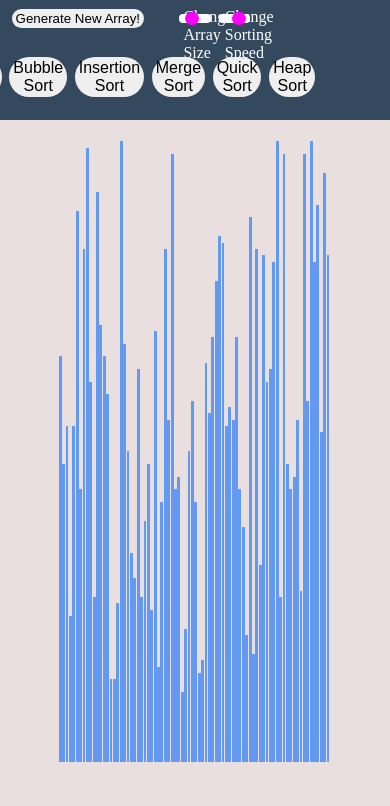
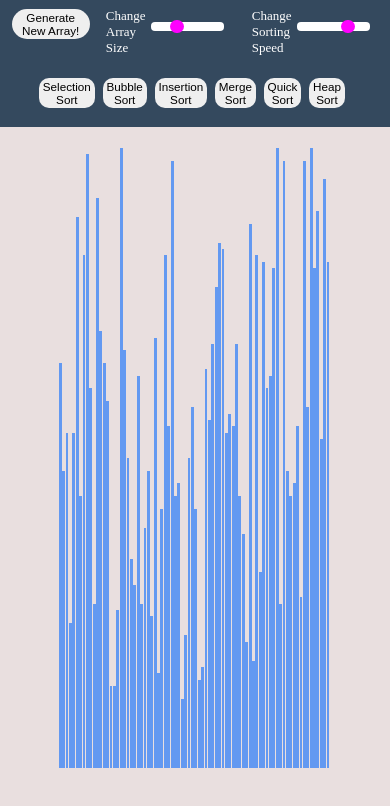
Before and after one commit to aknishad10/Sorting-Visualizer, a plain HTML site: page index.html in a window 390 px wide. Drawn offline with Linux system fonts and the light colour scheme.

Commit message:
media queries added

```diff
--- a/style.css
+++ b/style.css
@@ -20,7 +20,7 @@
   }
 
   #navbar {
-    height: 120px;
+    height: 15vh;
     width: 100%;
     background-color: #34495e;
     display: flex;
@@ -231,3 +231,101 @@
   .inp_genDisable{
     pointer-events: none;
   }
+
+  /* media query */
+  @media (max-width:550px){ /*mobiles*/
+    #navbar{
+     height: 15vh;
+    }
+
+    .generate{
+      font-size: 3vw;
+      width: 20vw;
+    }
+
+    #array_size{
+      font-size: 13px;
+      position: relative;
+      left: -1vw;
+    }
+    #array_speed{
+      font-size: 13px;
+      position: relative;
+      left: 15vw;
+    }
+
+    #a_size{
+      position: relative;
+      left: 10vw;
+      width: 20%;
+      top: 2vw;
+    }
+
+    #a_speed{
+      position: relative;
+      left: 25vw;
+      top: 2vw;
+      width: 20%;
+    }
+
+    #algos {
+      display: flex;
+      justify-content: center;
+      align-items: center;
+      height: 50%;
+      width: 60%;
+      gap: 2vw ;
+      margin-left: 18vw;
+      margin-top: 5vw;
+      margin-bottom: 1vw;
+    }
+
+    #algo1{
+      border: none;
+      font-size: 3vw;
+      border-radius: 10px;
+      padding: 0.5vw 1vw;
+    }
+
+    #algo2{
+      border: none;
+      font-size: 3vw;
+      border-radius: 10px;
+      padding: 0.5vw 1vw;
+    }
+
+    #algo3{
+      border: none;
+      font-size: 3vw;
+      border-radius: 10px;
+      padding: 0.5vw 1vw;
+    }
+    #algo4{
+      border: none;
+      font-size: 3vw;
+      border-radius: 10px;
+      padding: 0.5vw 1vw;
+    }
+
+    #algo5{
+      border: none;
+      font-size: 3vw;
+      border-radius: 10px;
+      padding: 0.5vw 1vw;
+    }
+
+    #algo6{
+      border: none;
+      font-size: 3vw;
+      border-radius: 10px;
+      padding: 0.5vw 1vw;
+    }
+
+    #sortbtn{
+      color: black;
+      border: none;
+      font-size: 3vw;
+      border-radius: 10px;
+      padding: 2vw 2vw;
+    }
+  }
```
